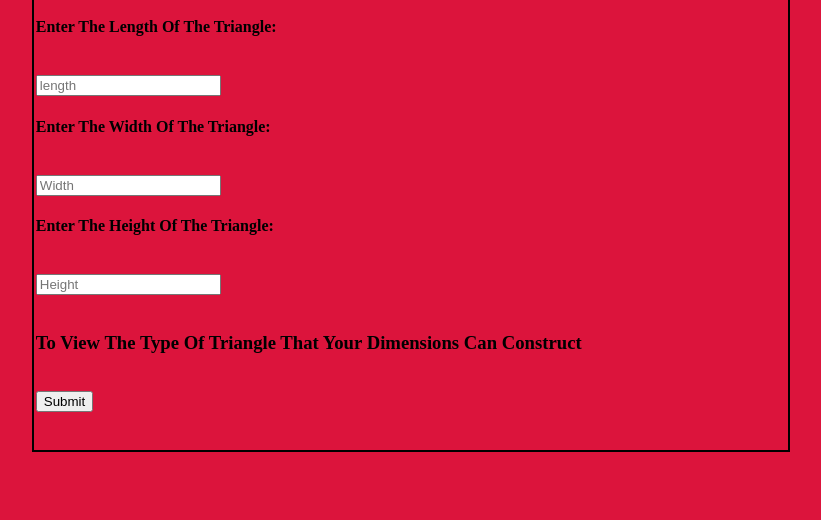
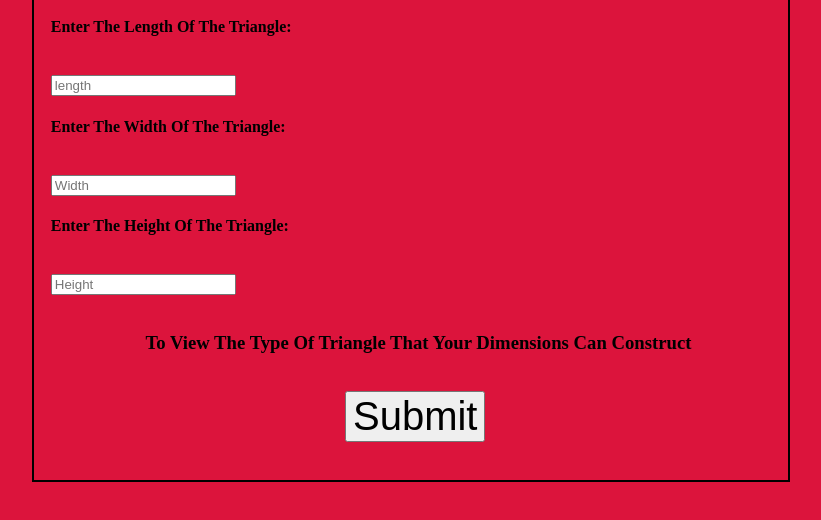
Before and after one commit to EmmanuelMuchiri/Triangle-Tracker, a plain HTML site: page index.html in a window 1280 px wide. Shown: the part 122-642 px from the top of the page, without its empty margins (229-1050 px from the left). Drawn offline with Linux system fonts and the light colour scheme; files whose address does not match are found by name.

Commit message:
created an id for the submit button and styled it in css increasing it's size and reducing it's marging to the left so that it is centrally positioned

```diff
--- a/css/styles.css
+++ b/css/styles.css
@@ -23,7 +23,7 @@ body
   padding-top: 3%;
   padding-bottom: 3%
 }
-/*
+
 .bodyForm
 {
   padding-left: 2%;
@@ -33,3 +33,8 @@ body
 {
   text-align: center;
 }
+#submitButton
+{
+  margin-left: 40%;
+  font-size: 40px;
+}
--- a/index.html
+++ b/index.html
@@ -25,7 +25,7 @@
     <h4>Enter The Height Of The Triangle:</h4><br>
     <input type="text" placeholder="Height"><br><br>
     <h3>To View The Type Of Triangle That Your Dimensions Can Construct</h3><br>
-    <input type="submit" placeholder="Submit">
+    <input type="submit" placeholder="Submit" id="submitButton">
   </form>
   </div>
 </body>
```
